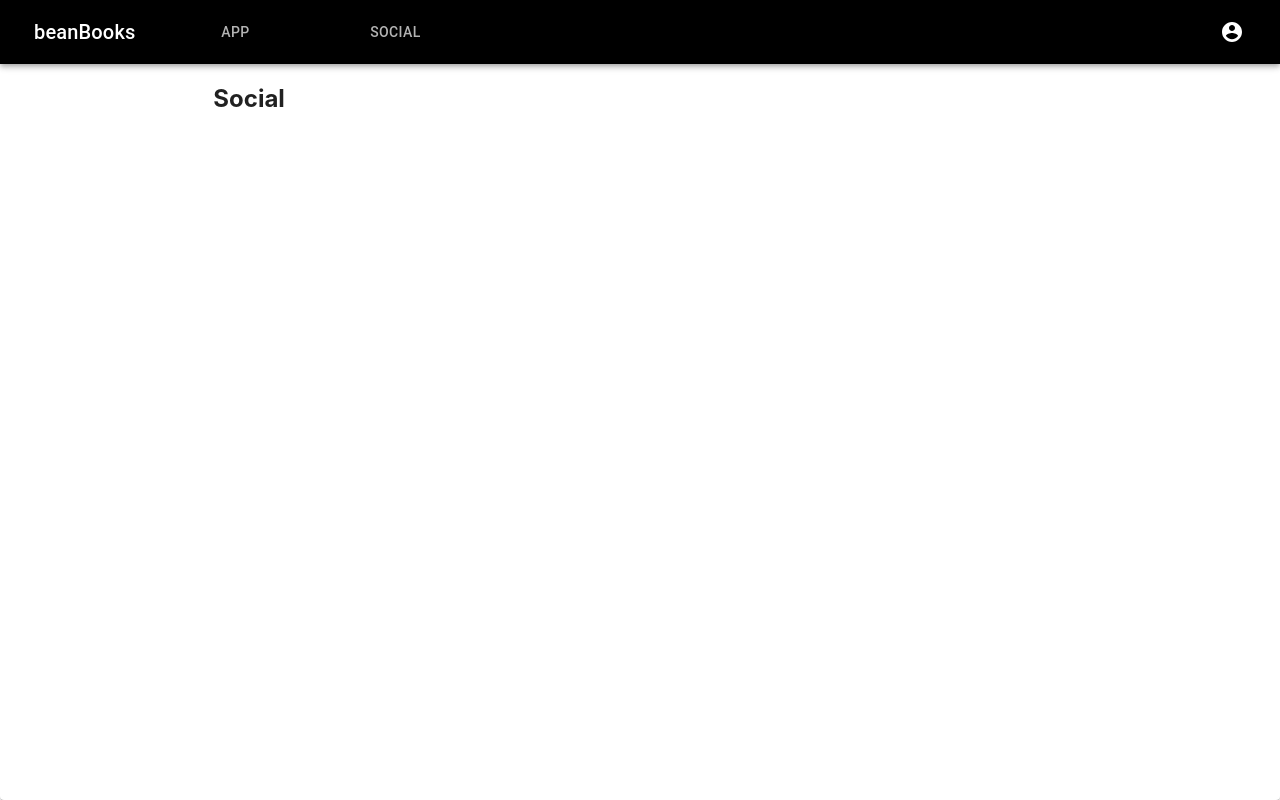
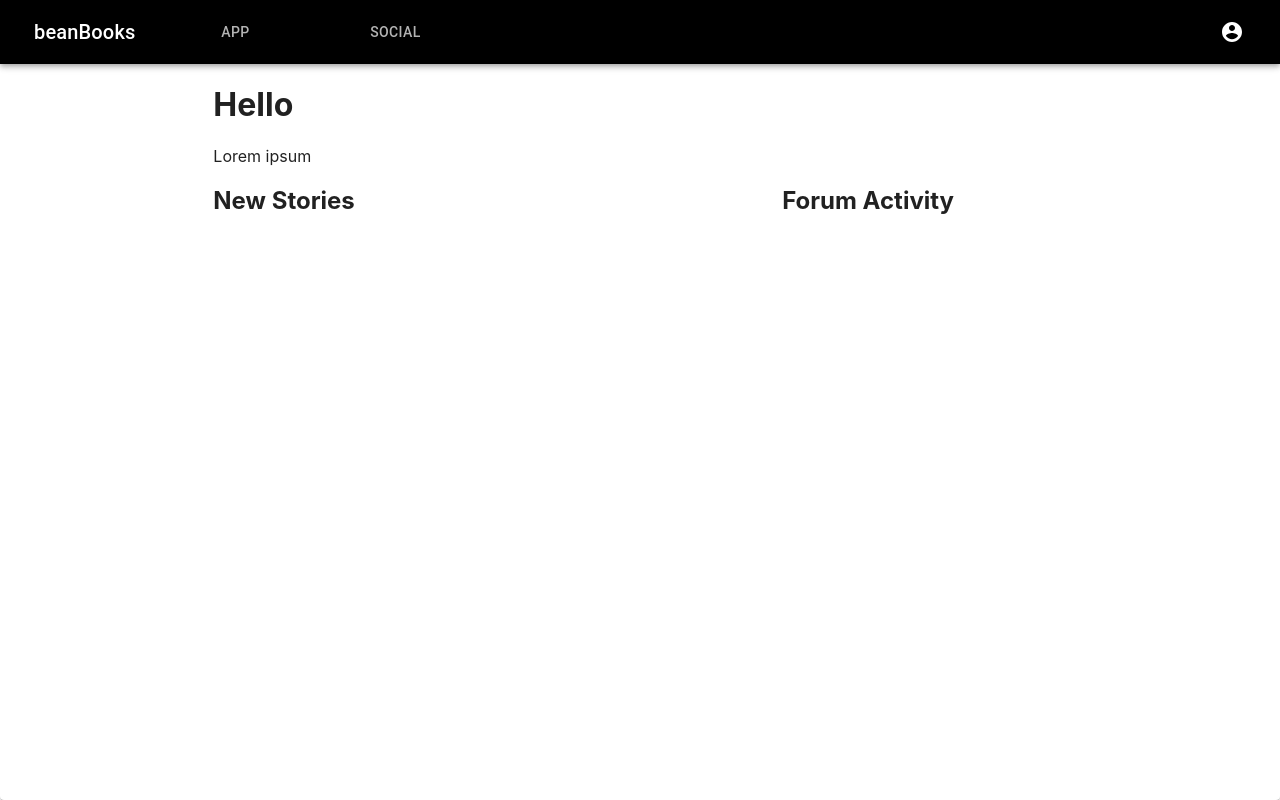
Before and after one commit to jodi-dev/beanbooks, a React (Create React App) app: page /social in a window 1280 px wide. Built offline with nearby package versions, Linux system fonts and the light colour scheme.

Commit message:
all pages structures

```diff
--- a/src/pages/Home.js
+++ b/src/pages/Home.js
@@ -31,7 +31,6 @@ function Home() {
                         <body>Lorem ipsum</body>
                         <Grid container>
                             <Grid item md={6} xs={12}>
-                            <Paper className={classes.paper}>
                                 <Timeline>
                                     <TimelineItem>
                                         <TimelineSeparator>
@@ -54,10 +53,9 @@ function Home() {
                                         <TimelineContent>Sleep</TimelineContent>
                                     </TimelineItem>
                                 </Timeline>
-                            </Paper>
                             </Grid>
                             <Grid item md={6} xs={12}>
-                            <Paper className={classes.paper}>Image</Paper>
+                                <h2>image</h2>
                             </Grid>
                         </Grid>
                     </Grid>
--- a/src/pages/Social.js
+++ b/src/pages/Social.js
@@ -6,7 +6,16 @@ function Social() {
             <Grid item xs />
                 <Grid item container direction="row" justify="center" alignItems="center">
                     <Grid item sm={8} xs={12}>
-                        <h2>Social</h2>
+                        <h1>Hello</h1>
+                        <body>Lorem ipsum</body>
+                        <Grid container>
+                            <Grid item md={8} xs={12}>
+                                <h2>New Stories</h2>
+                            </Grid>
+                            <Grid item md={4} xs={12}>
+                                <h2>Forum Activity</h2>
+                            </Grid>
+                        </Grid>
                     </Grid>
                 </Grid>
             <Grid item xs />
```
